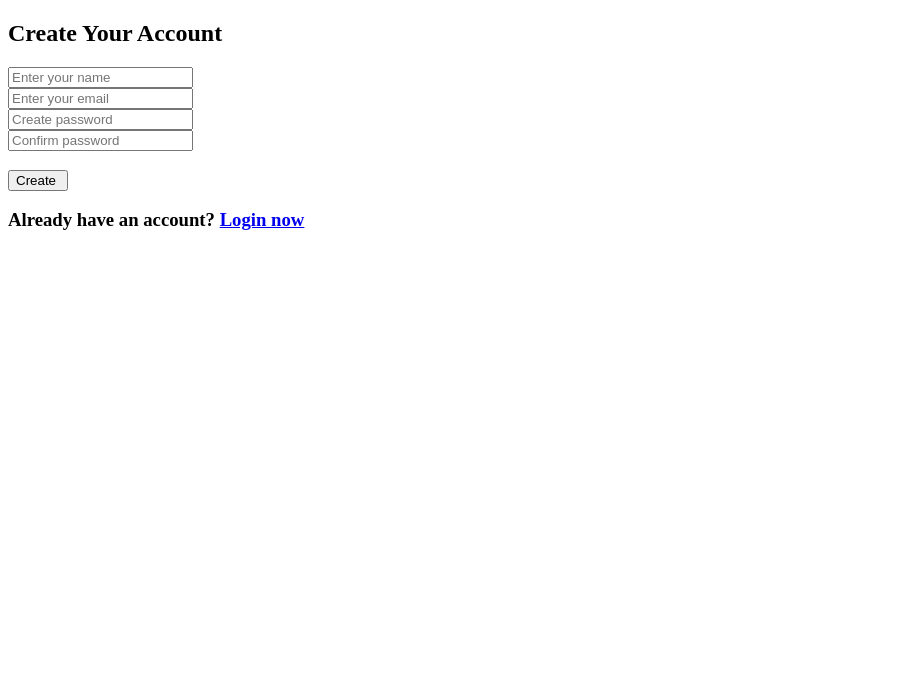
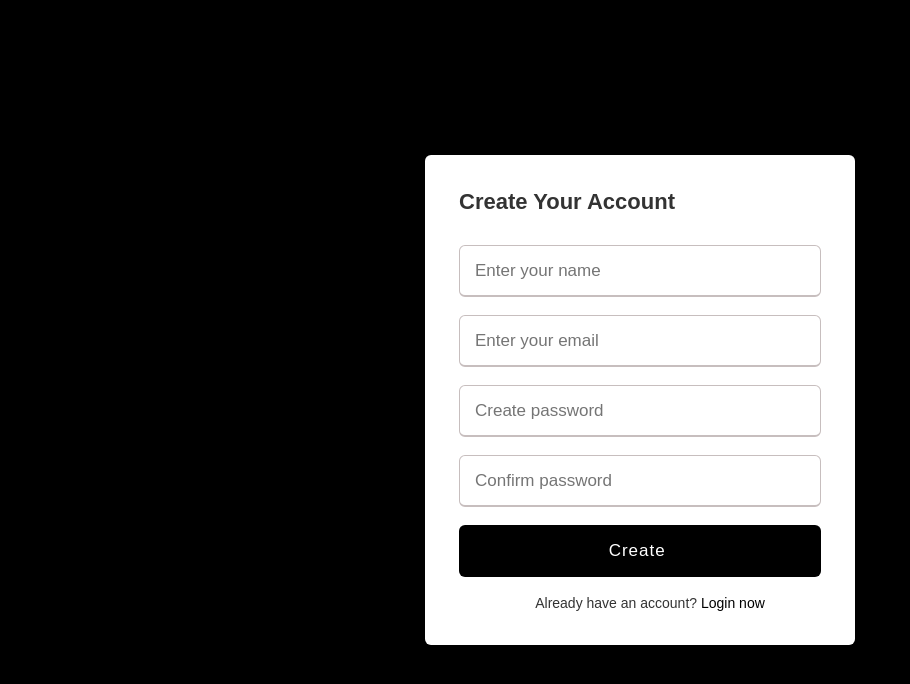
Before and after one commit to eloynelson/SPA-PASSWORD-MANAGeMENT, a plain HTML site: page index.html in a window 1280 px wide. Shown: the whole page, without its empty margins (0-910 px from the left). Drawn offline with Linux system fonts and the light colour scheme.

Commit message:
Update index.html

```diff
--- a/index.html
+++ b/index.html
@@ -4,7 +4,7 @@
     <meta charset="UTF-8">
     <meta name="viewport" content="width=device-width, initial-scale=1.0">
     <title> Create Account</title>
-    <link rel="stylesheet" href="createaccount.css">
+    <link rel="stylesheet" href="index.css">
    </head>
 <body>
   <div class="wrapper">
```
